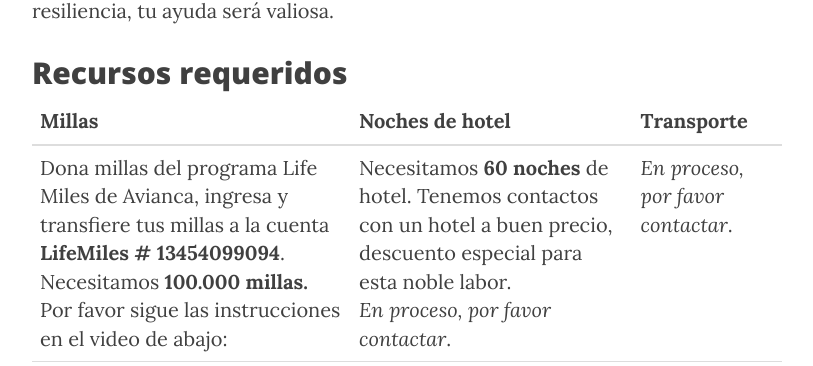
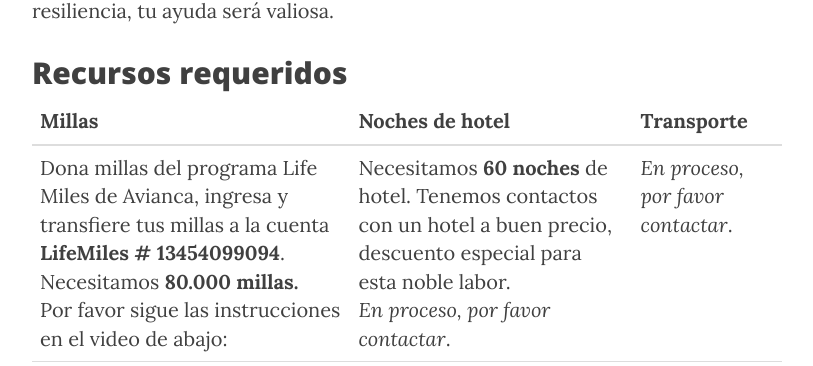
Before and after one commit to redhumus/openstreetmapcolombia.github.io, a Jekyll site: the page built from ayuda.html, in a window 1280 px wide, cut to the strip 804-1170 px from the top of the page. Shown: the whole strip, without its empty margins (233-1046 px from the left). Built offline with Jekyll 4.4.1, drawn with Linux system fonts in a browser that asks for light colours; nearby versions of some CDN libraries.

Commit message:
correccion texto

```diff
--- a/ayuda.html
+++ b/ayuda.html
@@ -22,7 +22,7 @@ header-img: "galeria/voluntarios.jpg"
         </thead>
         <tbody>
 			<tr>
-        		<td>Dona millas del programa Life Miles de Avianca, <a href="https://www.lifemiles.com/esp/ear/tra/traneetraproc.aspx" target="_blanck">ingresa y transfiere</a> tus millas a la cuenta <b>LifeMiles # 13454099094</b>.  Necesitamos <b><a href="https://www.lifemiles.com/esp/ear/tra/traneetraproc.aspx">100.000 millas.</a></b><br>Por favor sigue las instrucciones en el video de abajo:
+        		<td>Dona millas del programa Life Miles de Avianca, <a href="https://www.lifemiles.com/esp/ear/tra/traneetraproc.aspx" target="_blanck">ingresa y transfiere</a> tus millas a la cuenta <b>LifeMiles # 13454099094</b>.  Necesitamos <b><a href="https://www.lifemiles.com/esp/ear/tra/traneetraproc.aspx">80.000 millas.</a></b><br>Por favor sigue las instrucciones en el video de abajo:
 				<!-- <img src="{{ '/img/avianca_cabin.jpg' | prepend: site.baseurl }}" alt=""/> -->
         		</td>
         		<td>Necesitamos <b>60 noches</b> de hotel.  Tenemos contactos con un hotel a buen precio, descuento especial para esta noble labor.<a href="contact.html"><i><br>En proceso, por favor contactar</i>.</a></td>
```
